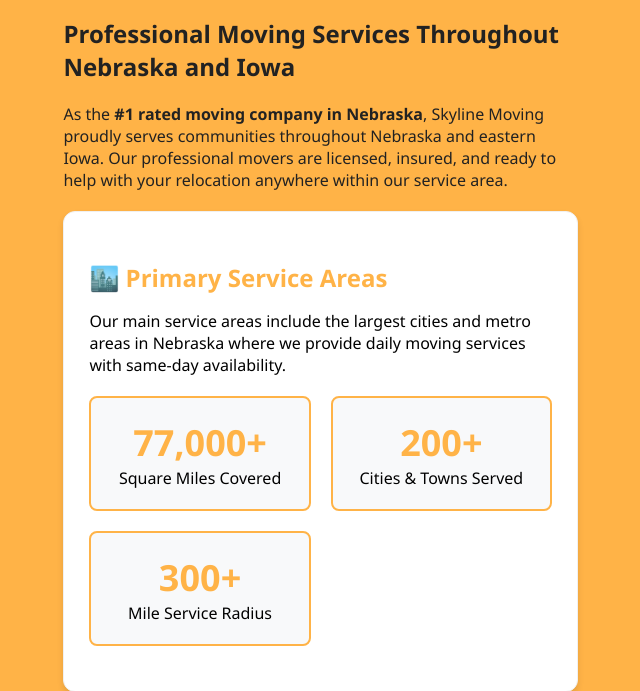
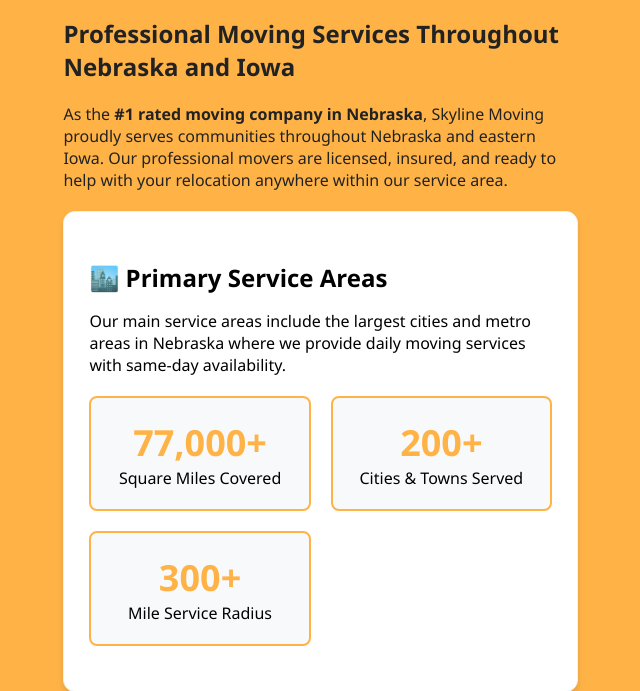
Before and after one commit to BALOCKAY909/SkylineMoving, a Django app: page /areas-served/ in a window 1280 px wide. Shown: the part 337-1028 px from the top of the page, without its empty margins (492-1132 px from the left). Run offline with Django 5.2, Linux system fonts and the light colour scheme.

Commit message:
Fix Primary Service Areas heading to black text

```diff
--- a/quotes/templates/quotes/areas_served.html
+++ b/quotes/templates/quotes/areas_served.html
@@ -163,7 +163,7 @@
 
                 <!-- Primary Service Areas Overview -->
                 <div class="area-box">
-                    <h3 style="color: #ffb347; font-size: 24px; margin-bottom: 15px;">🏙️ Primary Service Areas</h3>
+                    <h3 style="color: black; font-size: 24px; margin-bottom: 15px;">🏙️ Primary Service Areas</h3>
                     <p style="color: black;">Our main service areas include the largest cities and metro areas in Nebraska where we provide daily moving services with same-day availability.</p>
 
                     <div class="coverage-stats">
```
